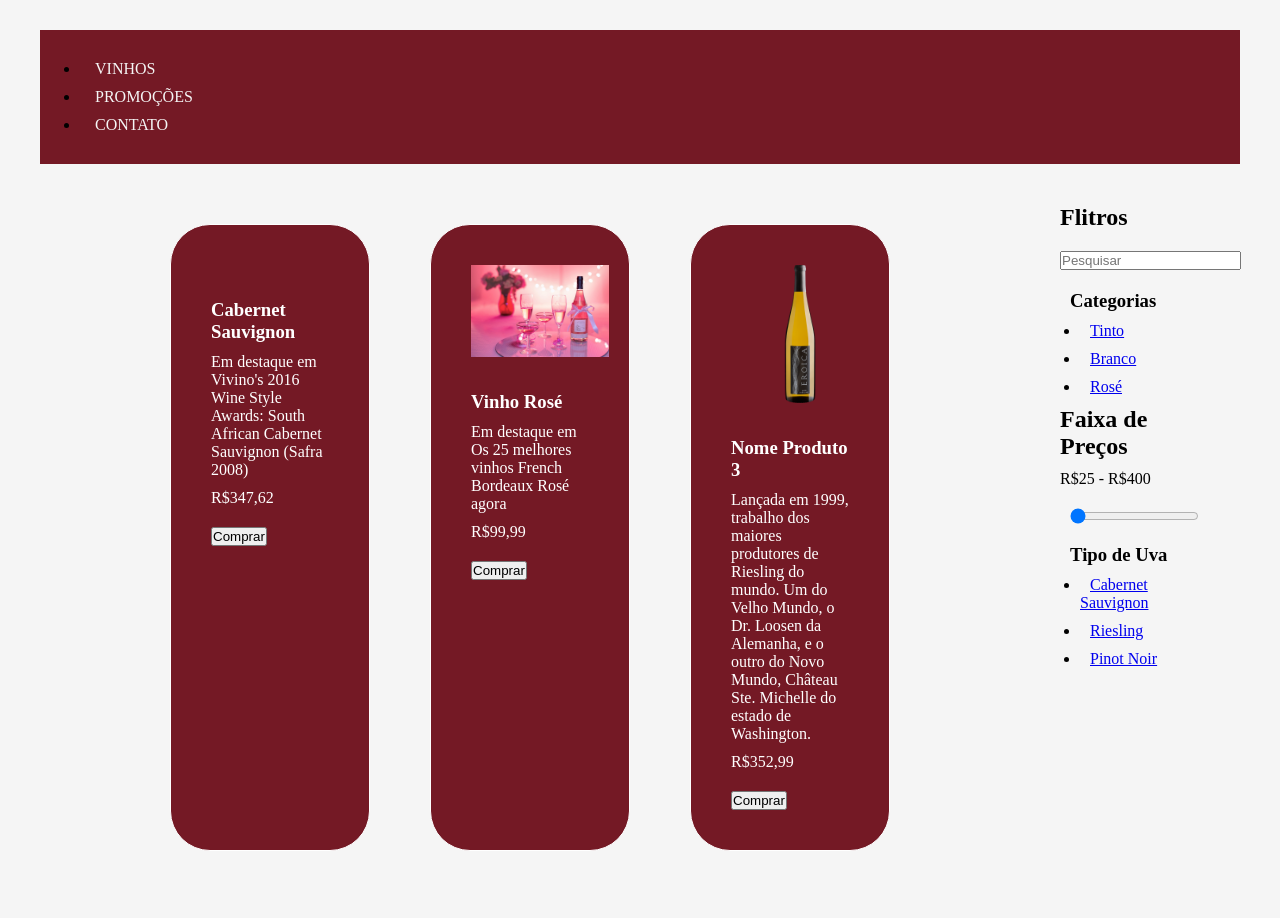
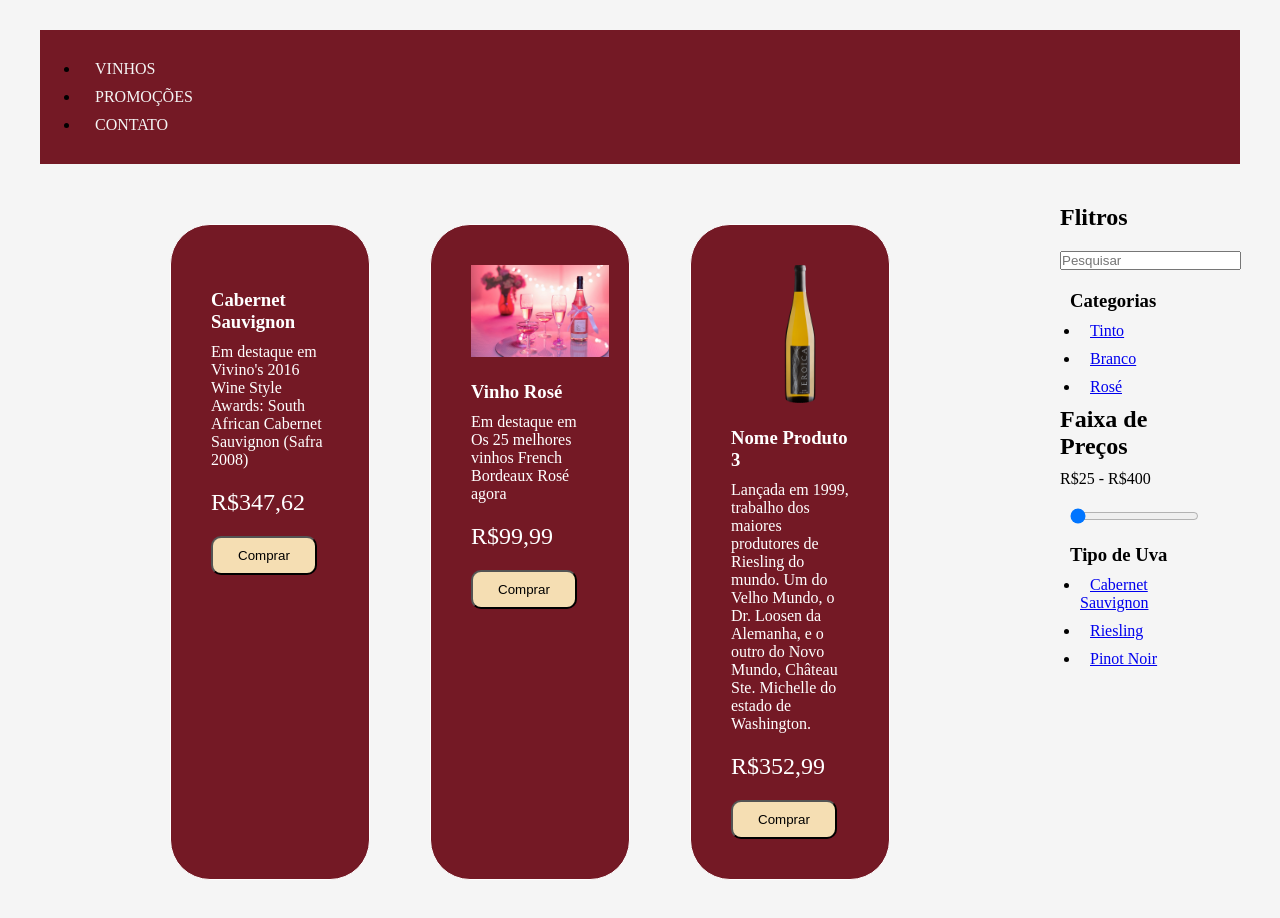
Before and after one commit to chalenge-1espg/cp1-front, a plain HTML site: page index.html in a window 1280 px wide. Drawn offline with Linux system fonts and the light colour scheme.

Commit message:
ajustando -Eduardo

```diff
--- a/src/css/estilo.css
+++ b/src/css/estilo.css
@@ -49,6 +49,21 @@ main{
 .produto img{
     max-width: 100%;
     height: auto;
-    margin-bottom: 20px;
+    margin-bottom: 10px;
 
 }
+.preco{
+    font-weight: 700px;
+    margin-top: 20px;
+    color:white;
+    font-size: 1.5rem;
+
+}
+button{
+    background: wheat;
+    margin-top: 10px;
+    padding: 10px 25px ;
+    border-radius: 10px;
+    cursor: pointer;
+
+}
```
